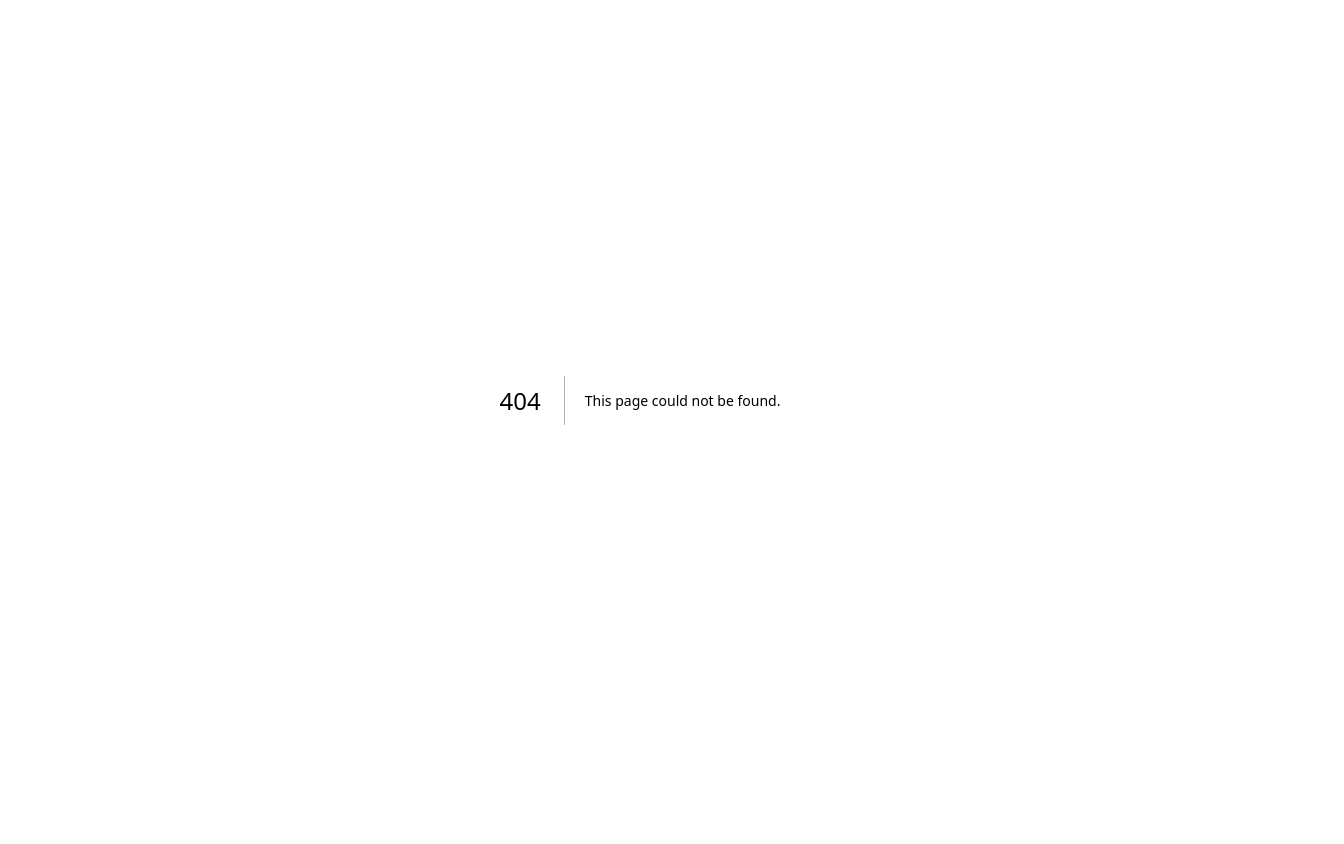
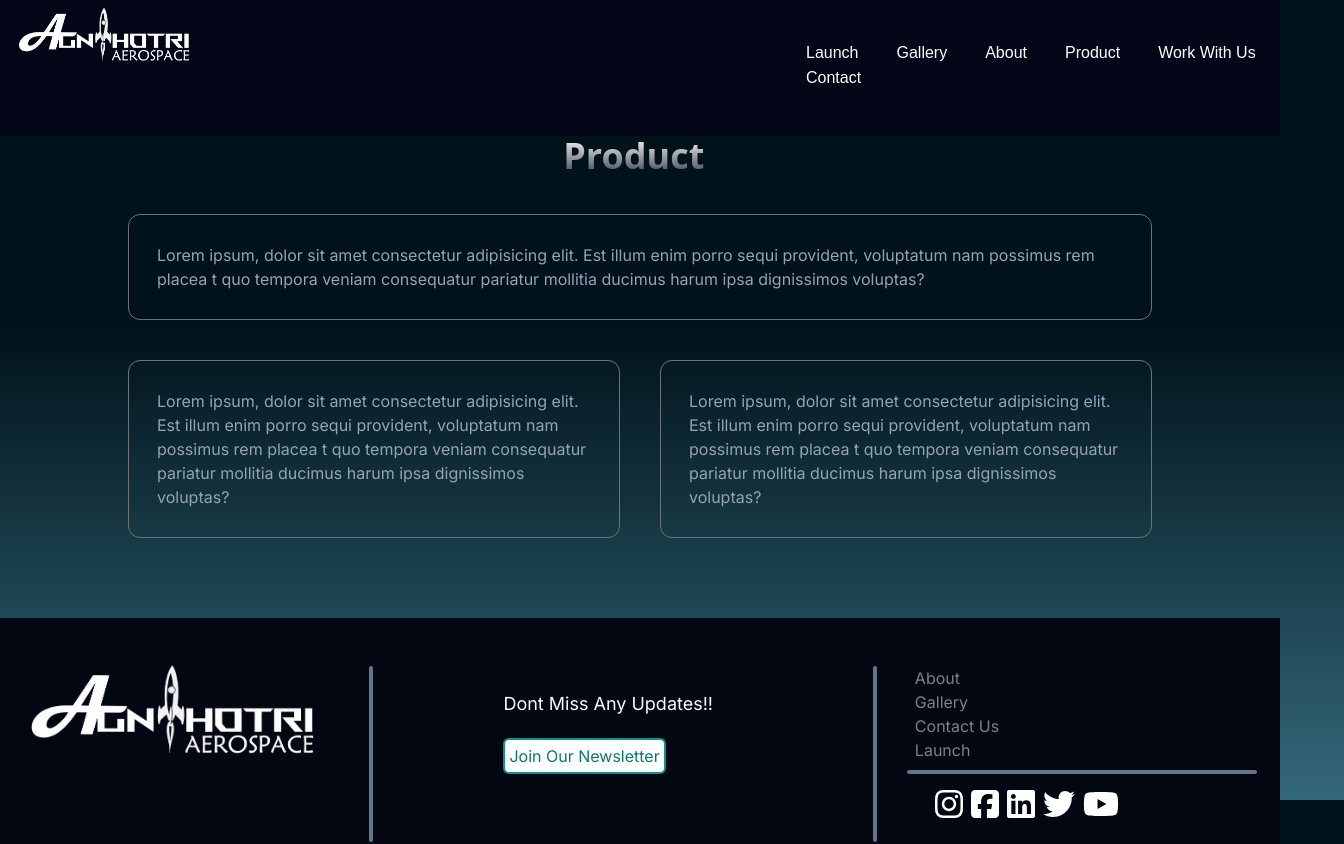
Before and after one commit to AgnihotriAerospace2022/agnihotri, a Next.js app in the folder agnihotri/: page /product in a window 1280 px wide. Before the commit this address had no page. Shown: the top 844 px of the page, 1344 px wide, since content can reach past the window. Before the commit the page ends 800 px from the top, so only its background shows below. Built offline with nearby package versions, Linux system fonts and the light colour scheme.

Commit message:
product_and_work_with_us_two_new_pages_added_and_working_animation

```diff
--- a/agnihotri/app/components/footer/FooterInput.tsx
+++ b/agnihotri/app/components/footer/FooterInput.tsx
@@ -42,7 +42,7 @@ export default function Input() {
         </button>
         {
           joinClick && <div
-        className=' flex justify-center align-middle lg:-translate-y-[25vh] lg:animate-popup animate-popupSm  -translate-y-[18vh] translate-x-2'
+        className=' flex justify-center align-middle lg:-translate-y-[25vh] lg:animate-popup animate-popupSm  -translate-y-[18vh] translate-x-2 lg:-translate-x-9'
         >
 
           <div className="absolute backdrop-blur-sm bg-white/50 h-[28vh]
--- a/agnihotri/app/components/footer/footer.css
+++ b/agnihotri/app/components/footer/footer.css
@@ -1,6 +1,7 @@
 body
 {
     background-color: black;
+
 }
 .footer-body
 {   padding :0;
--- a/agnihotri/app/components/navigation/navigation.tsx
+++ b/agnihotri/app/components/navigation/navigation.tsx
@@ -34,7 +34,7 @@ export default function Navigate() {
 
           </div>
           <div className="basis-3/4  hidden lg:inline-block flex justify-end ml-80">
-          <div className="links ml-44 mt-10">
+          <div className="links ml-38 translate-x-16 mt-10">
             <div className="div1">
               <Link href="/launch">Launch</Link>
             </div>
@@ -43,6 +43,12 @@ export default function Navigate() {
             </div>
             <div className="div1">
               <Link href="/about" >About</Link>
+            </div>
+            <div className="div1">
+              <Link href="/product">Product </Link>
+            </div>
+            <div className="div1">
+              <Link href="/work">Work With Us </Link>
             </div>
             <div className="div1">
               <Link href="/contact">Contact </Link>
--- a/agnihotri/app/page.tsx
+++ b/agnihotri/app/page.tsx
@@ -1,7 +1,9 @@
+"use client";
 import "./app.css";
 import Navigate from "./components/navigation/navigation";
 import Footer from "./components/footer/footer";
 import Milestone from "./components/milestone/milestone";
+import { ReactTyped } from "react-typed";
 
 export default function Home() {
   return (
@@ -17,9 +19,21 @@ export default function Home() {
             className="h-6/6"
           />
           <div className=" absolute top-16 lg:top-48 right-10 text-2xl md:text-5xl lg:text-8xl ">
-            <p className="text-white text-right opacity-70 ">Expanding</p>
-            <p className="text-white text-right opacity-95"><span className="opacity-30">the</span> horizon <span className="opacity-30">of</span> space </p>
-            <p className="text-white text-right opacity-75 ">exploration</p>
+            <p className="text-white text-right opacity-100 animate-onScrollFade">Expanding</p>
+            <p className="text-white text-right opacity-95">
+              <span className="opacity-30 ">the</span> horizon{" "}
+              <span className="opacity-30 ">of</span> space{" "}
+            </p>
+            <p className="text-white text-right opacity-100 animate-onScrollFade">exploration</p>
+            {/* <p className="text-right opacity-75
+             bg-gradient-to-r from-sky-400 from-30% via-purple-400 to-red-300 bg-clip-text text-transparent">
+              <ReactTyped
+                strings={["exploration","expansion"]}
+                typeSpeed={140}
+                backSpeed={150}
+                loop
+              />
+            </p> */}
           </div>
         </div>
         <div className="mt-1/4 mb-1/5 -ml-7">
--- /dev/null
+++ b/agnihotri/app/product/page.tsx
@@ -0,0 +1,58 @@
+"use client" ;
+import React from 'react'
+import './style.css'
+import Navigate from '../components/navigation/navigation'
+import Footer from '../components/footer/footer'
+
+
+function Product() {
+  return (
+    <>
+    <Navigate></Navigate>
+    <h1 className='text-4xl bg-gradient-to-t from-gray-700 ml-[44%]
+     from-17% to-white to-62% font-semibold font-sans
+     bg-clip-text text-transparent
+    '
+    >
+Product
+    </h1>
+        <main className='flex flex-col pl-[10vw] pr-[10vw] pt-[3vw] gap-10 mb-20'>
+            <div className='text-slate-400 border border-zinc-500 hover:border-zinc-400 p-7 rounded-xl '>
+                Lorem ipsum, dolor sit amet
+                 consectetur adipisicing elit. Est illum
+                  enim porro sequi provident, voluptatum nam possimus rem placea
+                  t quo tempora veniam consequatur pariatur mollitia ducimus harum ipsa
+                   dignissimos voluptas?
+            </div>
+            <section className='flex flex-row gap-10'>
+                <div className='text-slate-400  border border-zinc-500 p-7 rounded-xl'>
+                    Lorem ipsum, dolor sit amet
+                     consectetur adipisicing elit. Est illum
+                      enim porro sequi provident, voluptatum nam possimus rem placea
+                      t quo tempora veniam consequatur pariatur mollitia ducimus harum ipsa
+                       dignissimos voluptas?
+                </div>
+                <div className='text-slate-400  border border-zinc-500 p-7 rounded-xl '>
+                    Lorem ipsum, dolor sit amet
+                     consectetur adipisicing elit. Est illum
+                      enim porro sequi provident, voluptatum nam possimus rem placea
+                      t quo tempora veniam consequatur pariatur mollitia ducimus harum ipsa
+                       dignissimos voluptas?
+                </div>
+            </section>
+
+        </main>
+        <div>
+
+
+
+
+  </div>
+
+            <Footer></Footer>
+
+    </>
+  )
+}
+
+export default Product
--- /dev/null
+++ b/agnihotri/app/product/style.css
@@ -0,0 +1,7 @@
+body{
+
+    background:linear-gradient(to bottom , rgb(0, 18, 26) 40% , rgb(52, 104, 122));
+
+    height: 100vh;
+
+}
--- /dev/null
+++ b/agnihotri/app/work/page.tsx
@@ -0,0 +1,51 @@
+import React from "react";
+import "../product/style.css";
+import Navigate from "../components/navigation/navigation";
+import Footer from "../components/footer/footer";
+
+function Work() {
+  return (
+    <>
+      <Navigate></Navigate>
+      <h1
+        className="text-4xl bg-gradient-to-t from-gray-700 lg:ml-[41%] ml-[23%]
+     from-17% to-white to-62% font-semibold font-sans
+     bg-clip-text text-transparent "
+      >
+        Work With Us
+      </h1>
+
+      <section className="flex flex-row gap-5 lg:gap-16 lg:pl-[13vw]  lg:pr-[10vw] lg:pt-[5vw] p-5 mb-20 animate-onScrollFade">
+        <div className="border p-5 border-gray-500 hover:border-gray-400 rounded-3xl hover:scale-105 duration-300 hover:backdrop-blur-sm
+         hover:bg-white/20 cursor-pointer ">
+          <center>
+              <h1 className="text-zinc-200  m-2 mb-10">Job</h1>
+          </center>
+          <img src={"/images/image1.jpg"} alt="" className=" inline-block rounded-3xl  mb-4 -mt-6 " />
+          <p className="text-zinc-400 lg:text-base text-xs">
+            Lorem ipsum dolor sit amet consectetur adipisicing elit. Accusamus
+            sint, exercitationem ducimus, commodi nisi alias sapiente
+            consequatur et nulla saepe soluta optio nostrum! Qui porro
+            architecto veniam, tenetur eius est.
+          </p>
+        </div>
+        <div className="border p-5 border-gray-500 rounded-3xl hover:border-gray-400 hover:scale-105 duration-300
+        hover:backdrop-blur-sm hover:bg-white/20 cursor-pointer" >
+          <center>
+              <h1 className="text-zinc-200 m-2 mb-10">Internship</h1>
+          </center>
+          <img src={"/images/image1.jpg"} alt="" className=" inline-block rounded-3xl  mb-4 -mt-6 " />
+          <p className="text-zinc-400 lg:text-base text-xs">
+            Lorem ipsum dolor sit amet consectetur, adipisicing elit. Autem
+            debitis numquam totam perspiciatis, officia necessitatibus rem?
+            Minima porro laudantium enim libero ut, nisi eligendi ducimus natus
+            quibusdam aperiam corporis quae?
+          </p>
+        </div>
+      </section>
+      <Footer></Footer>
+    </>
+  );
+}
+
+export default Work;
--- a/agnihotri/package.json
+++ b/agnihotri/package.json
@@ -17,6 +17,7 @@
     "react": "^18",
     "react-dom": "^18",
     "react-helmet": "^6.1.0",
+    "react-typed": "^2.0.12",
     "swiper": "^11.0.5",
     "typewriter-effect": "^2.21.0"
   },
```
Also changed, not shown: 1 other file (tests, documents, lock files or other folders).
